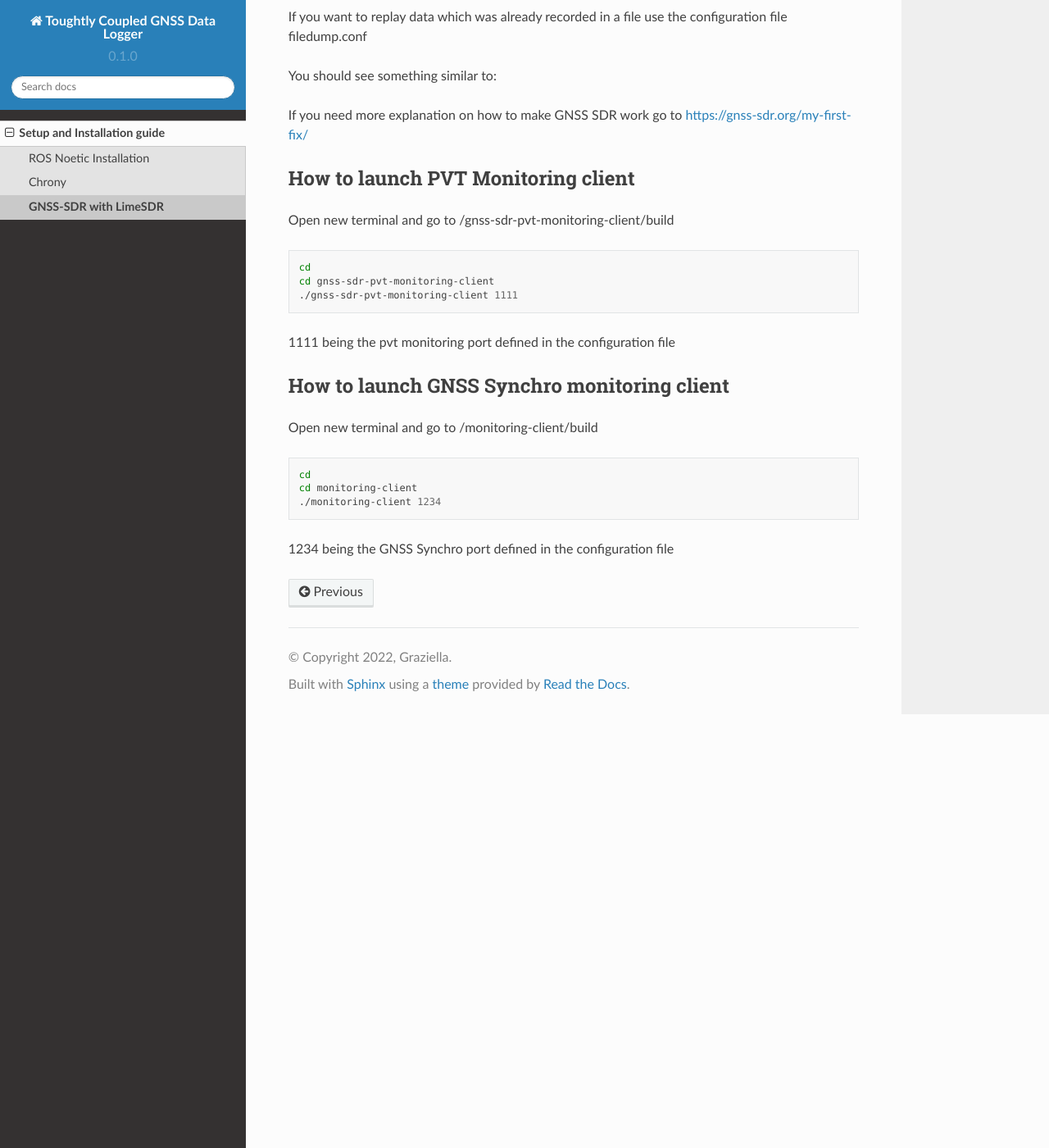
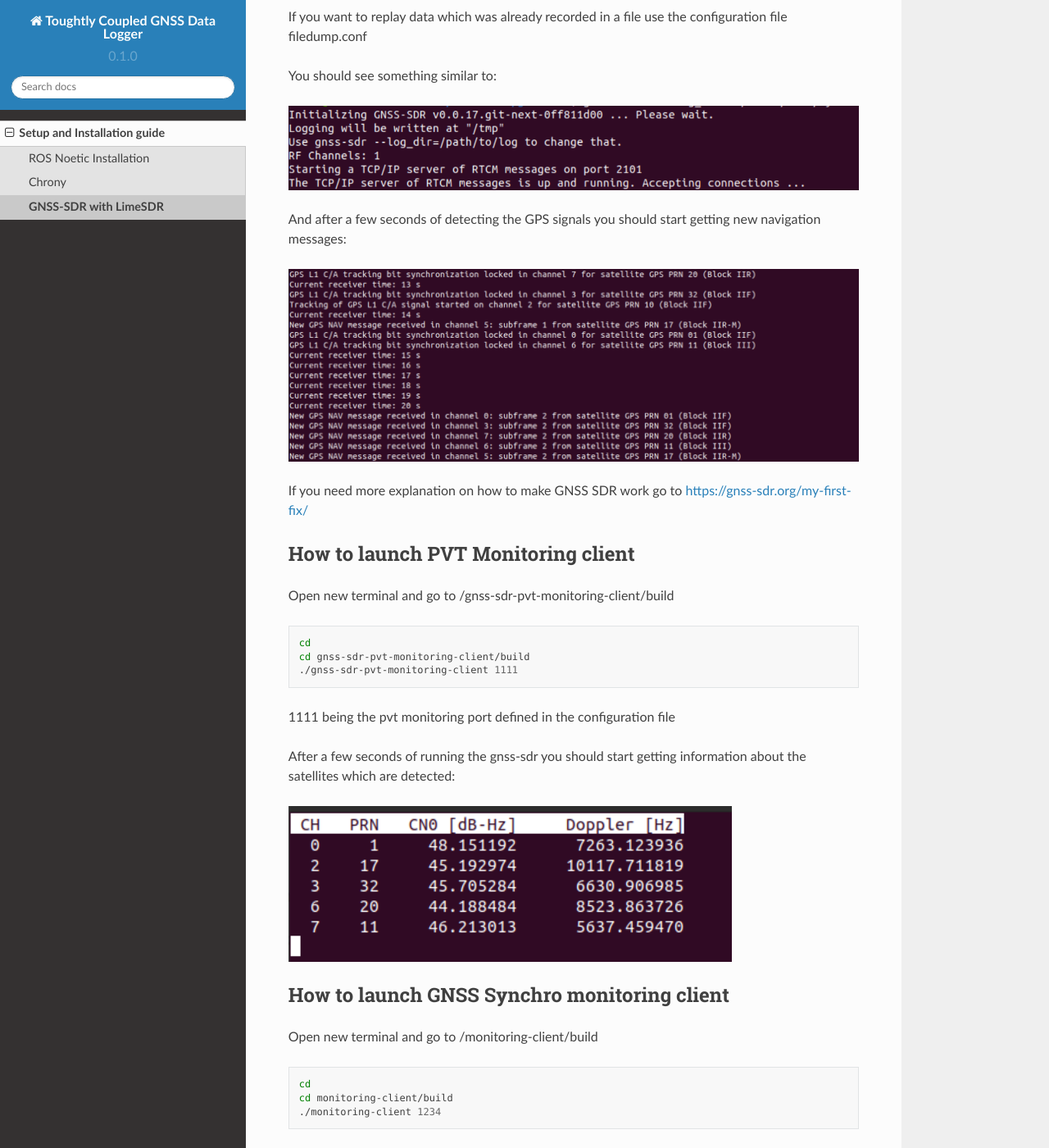
Before and after one commit to torejohansson97/tightly-coupled-gnss-data-logger, a Sphinx documentation site: the page built from docs/source/Setup/gnss-sdr.rst, in a window 1280 px wide and 1400 px high, scrolled down 3533 px. Shown: the whole window at 82% size. Built offline with Sphinx 7.4.7 and the Read the Docs theme 2.0.0, drawn with Linux system fonts in a browser that asks for light colours; some of the changed text lies outside the part shown.

Commit message:
gnss-sdr.rst updated with requested modifications

```diff
--- a/docs/source/Setup/gnss-sdr.rst
+++ b/docs/source/Setup/gnss-sdr.rst
@@ -171,6 +171,11 @@ If you want to replay data which was already recorded in a file use the configur
 
 You should see something similar to:
 
+.. image:: https://github.com/torejohansson97/tightly-coupled-gnss-data-logger/blob/2937e80f25a1bf7b78a820c4e9907b6aece7e9fc/Images/startgnsssdr.png
+
+And after a few seconds of detecting the GPS signals you should start getting new navigation messages:
+
+.. image:: https://github.com/torejohansson97/tightly-coupled-gnss-data-logger/blob/15b4b050b68330af47ee0d58ecc6a7f8e6a843e0/Images/processinggnsssdr.png
 
 If you need more explanation on how to make GNSS SDR work go to https://gnss-sdr.org/my-first-fix/
 
@@ -183,10 +188,14 @@ Open new terminal and go to /gnss-sdr-pvt-monitoring-client/build
 .. code-block:: bash
 
       cd
-      cd gnss-sdr-pvt-monitoring-client
+      cd gnss-sdr-pvt-monitoring-client/build
       ./gnss-sdr-pvt-monitoring-client 1111
 
 1111 being the pvt monitoring port defined in the configuration file
+
+After a few seconds of running the gnss-sdr you should start getting information about the satellites which are detected:
+
+.. image:: https://github.com/torejohansson97/tightly-coupled-gnss-data-logger/blob/11b1abc59b49ee7a3eacce0bce09eead2b51aa42/Images/gnsssynchro.png
 
 How to launch GNSS Synchro monitoring client
 ---------
@@ -196,7 +205,11 @@ Open new terminal and go to /monitoring-client/build
 .. code-block:: bash
 
       cd
-      cd monitoring-client
+      cd monitoring-client/build
       ./monitoring-client 1234
 
 1234 being the GNSS Synchro port defined in the configuration file
+
+After a few seconds of running the gnss-sdr you should start getting position fixes which will lead to this kind of data:
+
+.. image:: https://github.com/torejohansson97/tightly-coupled-gnss-data-logger/blob/11b1abc59b49ee7a3eacce0bce09eead2b51aa42/Images/pvtmonitoring.png
```
